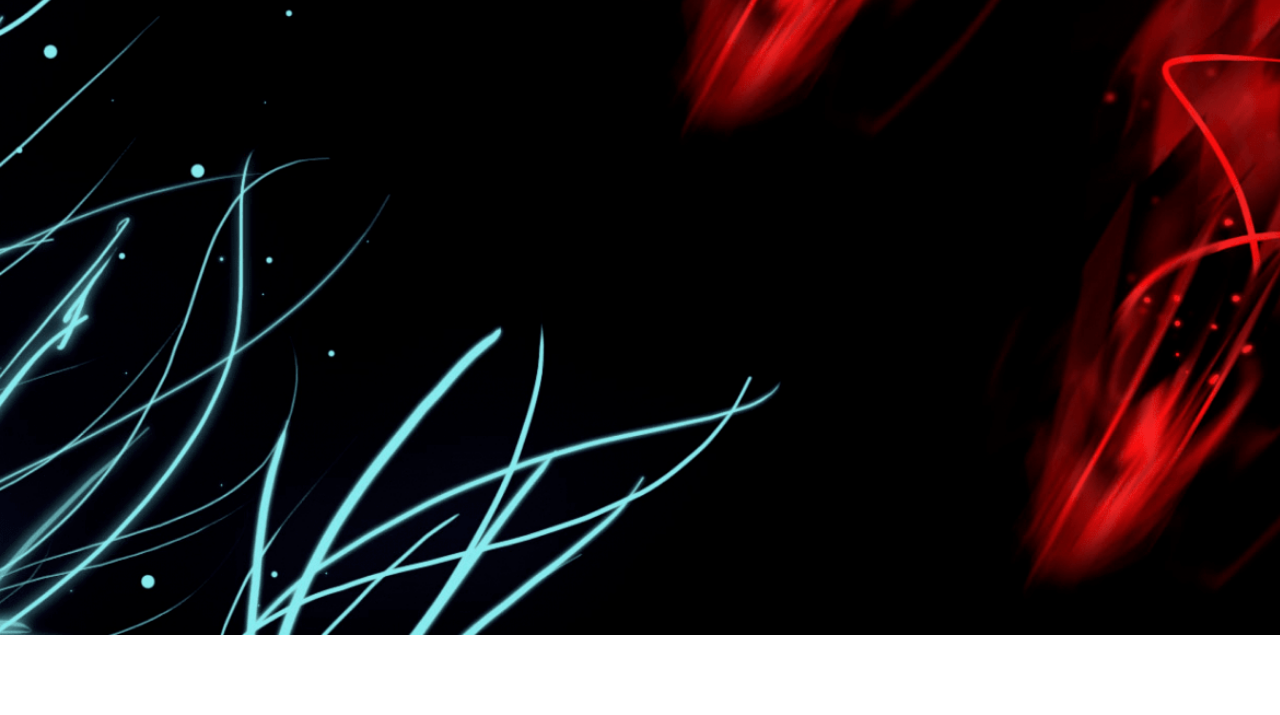
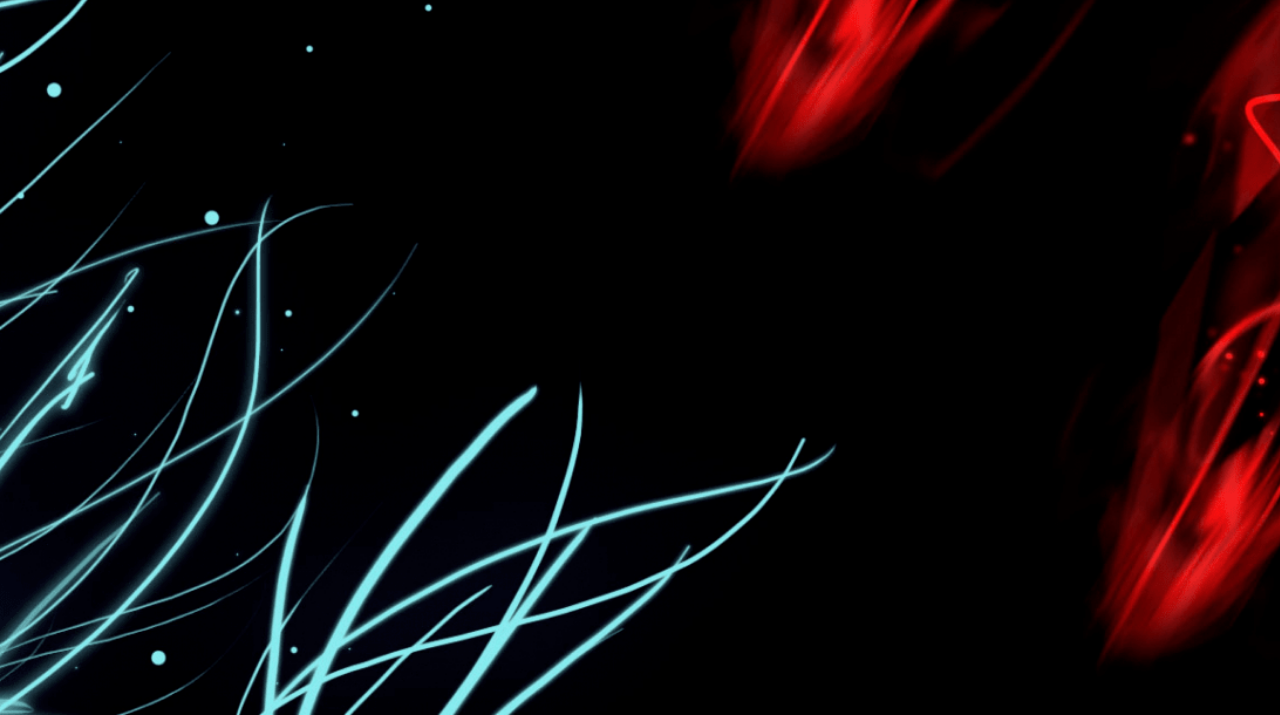
Before and after one commit to SurajBhandari5110/DiceGame, a plain HTML site: page index.html in a window 1280 px wide. Shown: the part 485-1200 px from the top of the page. Before the commit the page ends 1120 px from the top, so only its background shows below. Drawn offline with Linux system fonts and the light colour scheme.

Commit message:
Update style.css

```diff
--- a/style.css
+++ b/style.css
@@ -31,7 +31,7 @@ body{
     background-size: cover;
     color: rgba(4, 196, 4, 0.938);
     font-family:initial;
-    height: 140vh;
+    height: 150vh;
     max-width:100%;
 
 
```
